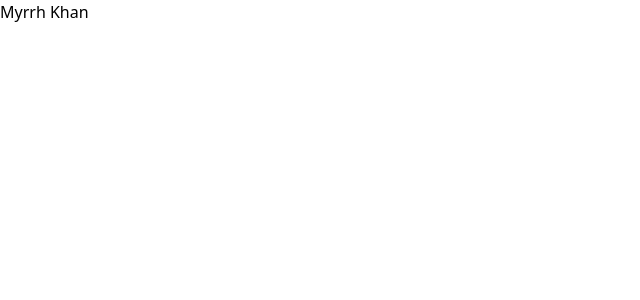
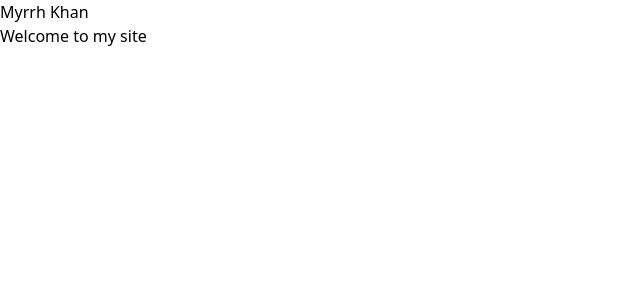
Before and after one commit to myrrhkhan/myrrhkhan.github.io, a React (Vite) app: page / in a window 1280 px wide. Shown: the top 300 px of the page, without its empty margins (0-640 px from the left). Built offline with nearby package versions, Linux system fonts and the light colour scheme.

Commit message:
text in intro

```diff
--- a/src/App.tsx
+++ b/src/App.tsx
@@ -1,9 +1,11 @@
 import Header from "./components/Header.tsx";
+import Intro from "./components/Intro.tsx"
 
 function App() {
   return (
     <div>
       <Header />
+      <Intro />
     </div>
   );
 }
--- a/src/components/Intro.tsx
+++ b/src/components/Intro.tsx
@@ -1,7 +1,9 @@
 function Intro() {
 	return (
 		<>
-
+		<h1>Welcome to my site</h1>
 		</>
 	);
 }
+
+export default Intro;
```
